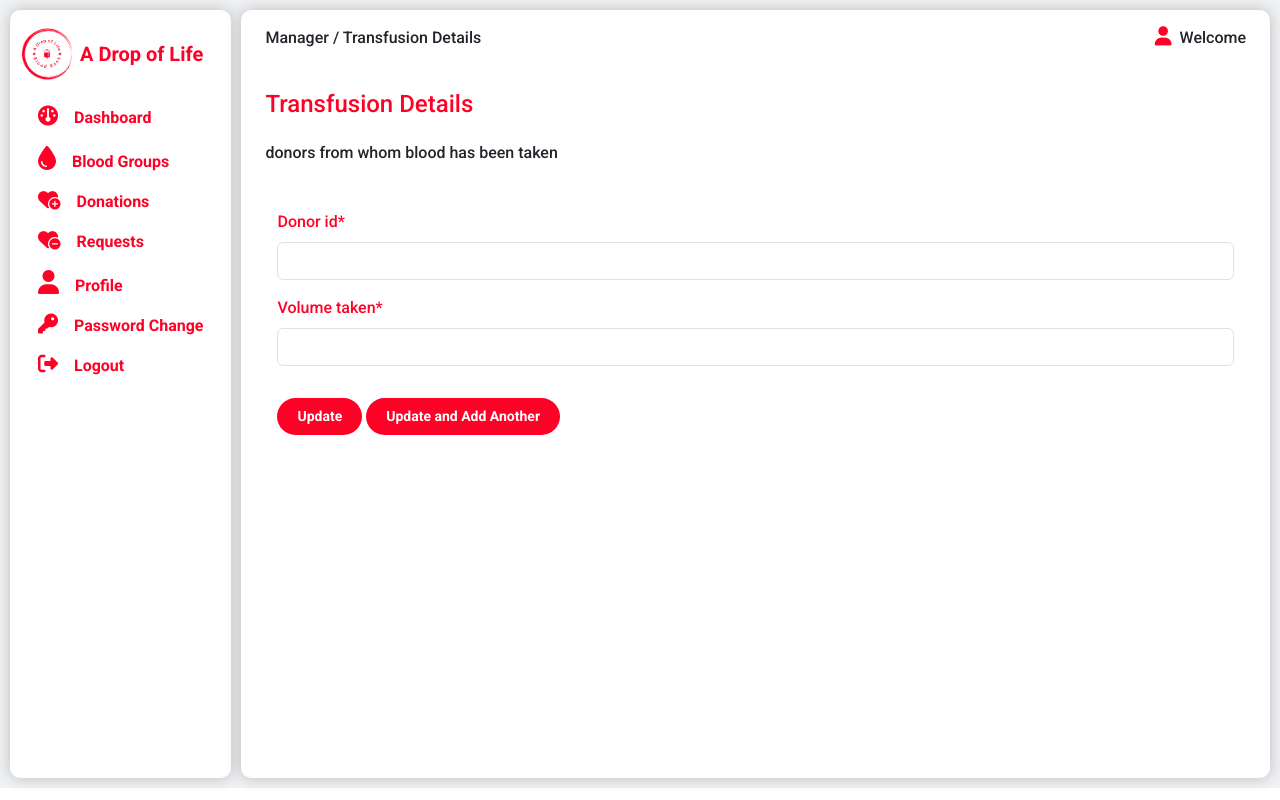
After one commit to IbrahimHerawi/A-Drop-of-Life, a Django app: page /adropoflife/manager/requests/statemaintaining/ in a window 1280 px wide. The commit adds this page. Run offline with Django 5.2, Linux system fonts and the light colour scheme; parts of the project's set-up code (start-up, migrations or seed data) failed here and were passed over; some libraries are stand-ins or nearby versions.

Commit message:
state maintaining's login is added

```diff
--- a/bloodbank/forms.py
+++ b/bloodbank/forms.py
@@ -25,6 +25,17 @@ class UpdateDonationForm(forms.ModelForm):
             "transfusion_date",
         ]
 
+    def clean_residual_volume(self):
+        residual_volume = self.cleaned_data["residual_volume"]
+        donation_volume = self.cleaned_data["donation_volume"]
+
+        if residual_volume > donation_volume:
+            raise forms.ValidationError(
+                "Residual volume should be either equal to or less than donation volume!"
+            )
+
+        return residual_volume
+
 
 class RequestForm(forms.ModelForm):
     class Meta:
@@ -46,3 +57,37 @@ class RequestForm(forms.ModelForm):
             )
 
         return required_volume
+
+
+class StateMaintainingForm(forms.Form):
+    donor_id = forms.IntegerField(required=True)
+    volume_taken = forms.IntegerField(required=True, max_value=460, min_value=50)
+
+    def clean_donor_id(self):
+        try:
+            donor = Donation.objects.filter(status="1").get(
+                id=self.cleaned_data.get("donor_id")
+            )
+        except:
+            self.add_error("donor_id", "This donor does not exist!")
+            raise forms.ValidationError("")
+
+        return self.cleaned_data.get("donor_id")
+
+    def clean_volume_taken(self):
+
+        volume_taken = self.cleaned_data.get("volume_taken")
+        try:
+            donor = Donation.objects.filter(status="1").get(
+                id=self.cleaned_data.get("donor_id")
+            )
+        except:
+            return volume_taken
+
+        if donor.residual_volume < volume_taken:
+            self.add_error(
+                "volume_taken", "The residual volume of this donor is not enough!!"
+            )
+            raise forms.ValidationError("")
+
+        return volume_taken
--- a/bloodbank/urls.py
+++ b/bloodbank/urls.py
@@ -16,6 +16,7 @@ from .views import (
     RequestDetailView,
     RequestEditView,
     RequestDeleteView,
+    StateMaintainingView,
 )
 
 # General Urls
@@ -90,6 +91,11 @@ request_urls = [
         RequestDeleteView.as_view(),
         name="request-delete",
     ),
+    path(
+        "requests/statemaintaining/",
+        StateMaintainingView,
+        name="state-maintaining",
+    ),
 ]
 
 
--- a/bloodbank/views.py
+++ b/bloodbank/views.py
@@ -1,4 +1,4 @@
-from django.db import models
+from django.shortcuts import redirect, render
 from django.views.generic import (
     ListView,
     DetailView,
@@ -17,6 +17,7 @@ from .forms import (
     DonationForm,
     UpdateDonationForm,
     RequestForm,
+    StateMaintainingForm,
 )
 
 
@@ -103,19 +104,19 @@ class DonationListView(ListView):
         status = self.request.GET.get("status")
 
         if query is None:
-            queryset = Donation.objects.all().order_by("-transfusion_date")
+            queryset = Donation.objects.all().order_by("status", "-transfusion_date")
             return queryset
 
         if status == "0":
             queryset = Donation.objects.filter(donor_name__icontains=query).order_by(
-                "-transfusion_date"
+                "status", "-transfusion_date"
             )
             return queryset
 
         queryset = (
             Donation.objects.filter(status__exact=status)
             .filter(donor_name__icontains=query)
-            .order_by("-transfusion_date")
+            .order_by("status", "-transfusion_date")
         )
 
         return queryset
@@ -126,6 +127,19 @@ class DonationCreateView(CreateView):
     template_name = "bloodbank/donation/donation_new.html"
     form_class = DonationForm
     success_url = reverse_lazy("donation-list")
+
+    def form_valid(self, form):
+        cleaned_data = form.cleaned_data
+
+        residual_volume = cleaned_data["donation_volume"]
+
+        donation = form.save(commit=False)
+        donation.residual_volume = residual_volume
+        donation.status = "1"
+
+        donation.save()
+
+        return super().form_valid(form)
 
 
 class DonationDetailView(DetailView):
@@ -168,7 +182,7 @@ class RequestCreateView(CreateView):
     model = Request
     template_name = "bloodbank/request/request_new.html"
     form_class = RequestForm
-    success_url = reverse_lazy("request-list")
+    success_url = reverse_lazy("state-maintaining")
 
 
 class RequestDetailView(DetailView):
@@ -186,3 +200,36 @@ class RequestDeleteView(DeleteView):
     model = Request
     template_name = "bloodbank/request/request_delete.html"
     success_url = reverse_lazy("request-list")
+
+
+def StateMaintainingView(request):
+    if request.method == "POST":
+        form = StateMaintainingForm(request.POST)
+        if "save_and_add_another" in request.POST and form.is_valid():
+            donor_id = form.cleaned_data["donor_id"]
+            donor = Donation.objects.get(id=donor_id)
+            volume_taken = form.cleaned_data["volume_taken"]
+
+            donor.residual_volume = donor.residual_volume - volume_taken
+
+            if donor.residual_volume < 50:
+                donor.status = "2"
+
+            donor.save()
+            form = StateMaintainingForm()
+
+        elif form.is_valid():
+            donor_id = form.cleaned_data["donor_id"]
+            donor = Donation.objects.get(id=donor_id)
+            volume_taken = form.cleaned_data["volume_taken"]
+
+            donor.residual_volume = donor.residual_volume - volume_taken
+
+            if donor.residual_volume < 50:
+                donor.status = "2"
+
+            donor.save()
+            return redirect("request-list")
+    else:
+        form = StateMaintainingForm()
+    return render(request, "bloodbank/request/state_maintaining.html", {"form": form})
--- a/templates/bloodbank/donation/donation_detail.html
+++ b/templates/bloodbank/donation/donation_detail.html
@@ -49,10 +49,10 @@
         <p class="data">{{object.blood_group.group_name}}</p>
 
         <h4 class="label">Volume</h4>
-        <p class="data">{{object.donation_volume}} &dash; L</p>
+        <p class="data">{{object.donation_volume}} &dash; ml</p>
 
         <h4 class="label">Residual Volume</h4>
-        <p class="data">{{object.residual_volume}} &dash; L</p>
+        <p class="data">{{object.residual_volume}} &dash; ml</p>
 
         <h4 class="label">Trnasfusion Date</h4>
         <p class="data">{{object.transfusion_date}}</p>
--- a/templates/bloodbank/donation/donation_list.html
+++ b/templates/bloodbank/donation/donation_list.html
@@ -72,7 +72,7 @@
                     <td>{{d.donor_gender}}</td>
                     <td>{{d.donor_age}}</td>
                     <td class="text-uppercase">{{d.blood_group.group_name}}</td>
-                    <td>{{d.donation_volume}} &dash; L</td>
+                    <td>{{d.donation_volume}} &dash; ml</td>
                     {% if d.status == '1' %}
                     <td>Valid</td>
                     {% else %}
--- a/templates/bloodbank/general/dashboard.html
+++ b/templates/bloodbank/general/dashboard.html
@@ -24,7 +24,7 @@
                             {{bg.group_name}}</h4>
                         <p class="card-text fw-medium">Available Volume is:<span class="fw-bold text-nowrap fs-5">
                                 {{bg.available_volume}}
-                                &dash; L</span></p>
+                                &dash; ml</span></p>
                     </div>
                 </div>
 
--- a/templates/bloodbank/request/request_detail.html
+++ b/templates/bloodbank/request/request_detail.html
@@ -49,7 +49,7 @@
         <p class="data">{{object.blood_group.group_name}}</p>
 
         <h4 class="label">Volume</h4>
-        <p class="data">{{object.volume}} &dash; L</p>
+        <p class="data">{{object.volume}} &dash; ml</p>
 
         <h4 class="label">Trnasfusion Date</h4>
         <p class="data">{{object.transfusion_date}}</p>
--- a/templates/bloodbank/request/request_list.html
+++ b/templates/bloodbank/request/request_list.html
@@ -51,7 +51,7 @@
                     <td>{{p.patient_gender}}</td>
                     <td>{{p.patient_age}}</td>
                     <td class="text-uppercase">{{p.blood_group.group_name}}</td>
-                    <td>{{p.volume}} &dash; L</td>
+                    <td>{{p.volume}} &dash; ml</td>
                     <td><a href="{% url 'request-detail' p.pk %}" style="color: var(--clr-theme);">Details</a>
                     </td>
                 </tr>
--- /dev/null
+++ b/templates/bloodbank/request/state_maintaining.html
@@ -0,0 +1,23 @@
+{% extends 'bloodbank/general/_general.html' %}
+
+{% load crispy_forms_tags %}
+{% load static %}
+
+{% block title %}Transfusion Details{% endblock title %}
+
+{% block path %}Transfusion Details{% endblock path %}
+
+{% block content %}
+
+<section>
+    <h4 class="page-title mb-4">Transfusion Details</h4>
+    <h6>donors from whom blood has been taken</h6>
+    <form method="post" class="container mt-5 form-content" novalidate> {%csrf_token %}
+        {{form|crispy}}
+        <button class="submit-btn mt-3" type="submit">Update</button>
+        <button class="submit-btn mt-3" type="submit" name="save_and_add_another" value="1">Update and Add
+            Another</button>
+    </form>
+</section>
+
+{% endblock content %}
```
Also changed, not shown: bloodbank/models.py (+0 -7 lines).
